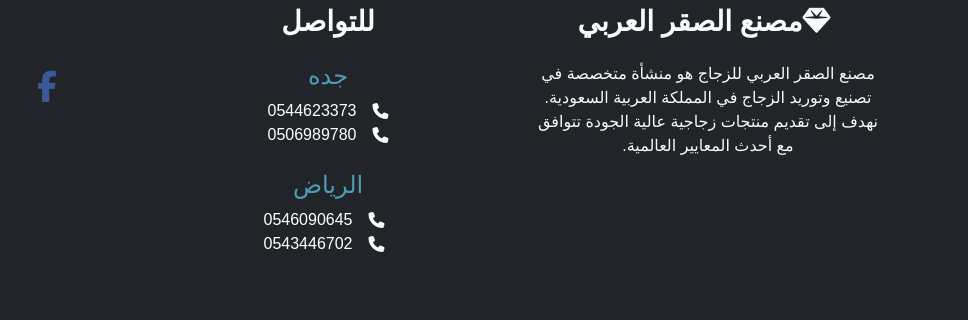
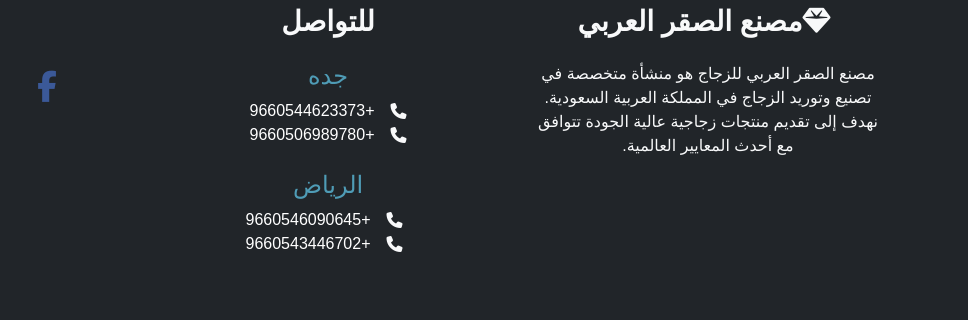
Before and after one commit to AhmedArafat20/AlSaqr-Project, a plain HTML site: page Jeddah.html in a window 1280 px wide. Shown: the part 2213-2533 px from the top of the page, 312-1280 px from the left. Drawn offline with nearby package versions, Linux system fonts and the light colour scheme.

Commit message:
Update Jeddah.html

```diff
--- a/Jeddah.html
+++ b/Jeddah.html
@@ -307,21 +307,21 @@
                   <h4>جده</h4>
                   <div class="d-flex justify-content-center align-items-center gap-3">
                     <i class="fas fa-phone"></i>
-                    <a class="text-decoration-none " href="tel:0544623373">0544623373</a>
+                    <a class="text-decoration-none " href="tel:+9660544623373">+9660544623373</a>
                   </div>
                   <div class="d-flex justify-content-center align-items-center gap-3">
                     <i class="fas fa-phone "></i>
-                    <a class="text-decoration-none " href="tel:0506989780">0506989780</a>
+                    <a class="text-decoration-none " href="tel:+9660506989780">+9660506989780</a>
                   </div>
                 </div>
                   <h4 class="mt-4">الرياض</h4>
                   <div class="d-flex justify-content-center align-items-center gap-3">
                     <i class="fas fa-phone me-2"></i>
-                    <a class="text-decoration-none " href="tel:0546090645">0546090645</a>
+                    <a class="text-decoration-none " href="tel:+9660546090645">+9660546090645</a>
                   </div>
                   <div class="d-flex justify-content-center align-items-center gap-3">
                     <i class="fas fa-phone me-2"></i>
-                    <a class="text-decoration-none" href="tel:0543446702">0543446702</a>
+                    <a class="text-decoration-none" href="tel:+9660543446702">+9660543446702</a>
                   </div>
               </div>
 
@@ -337,7 +337,7 @@
                 <a href="https://instagram.com/muasasat_alqasr_0506989780ig?igshid=YmMyMTA2M2Y=" class="text-light mb-2" title="Instagram">
                   <i class="fab fa-instagram fa-lg" style="color: #ac2bac"></i>
                 </a>
-                <a href="#" class="text-light" title="WhatsApp">
+                <a href="tel:+9660506989780" class="text-light" title="WhatsApp">
                   <i class="fab fa-whatsapp fa-lg" style="color: #25d366"></i>
                 </a>
               </div>
```
